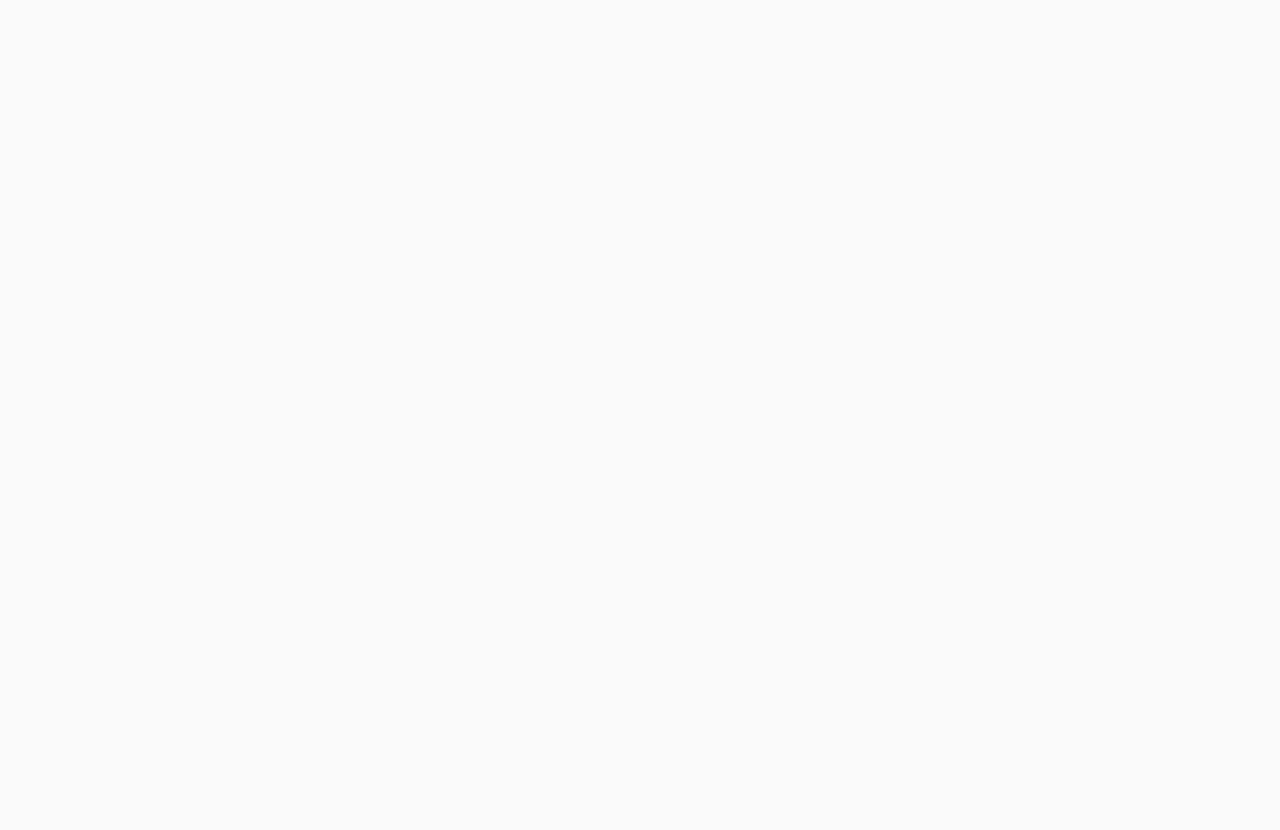
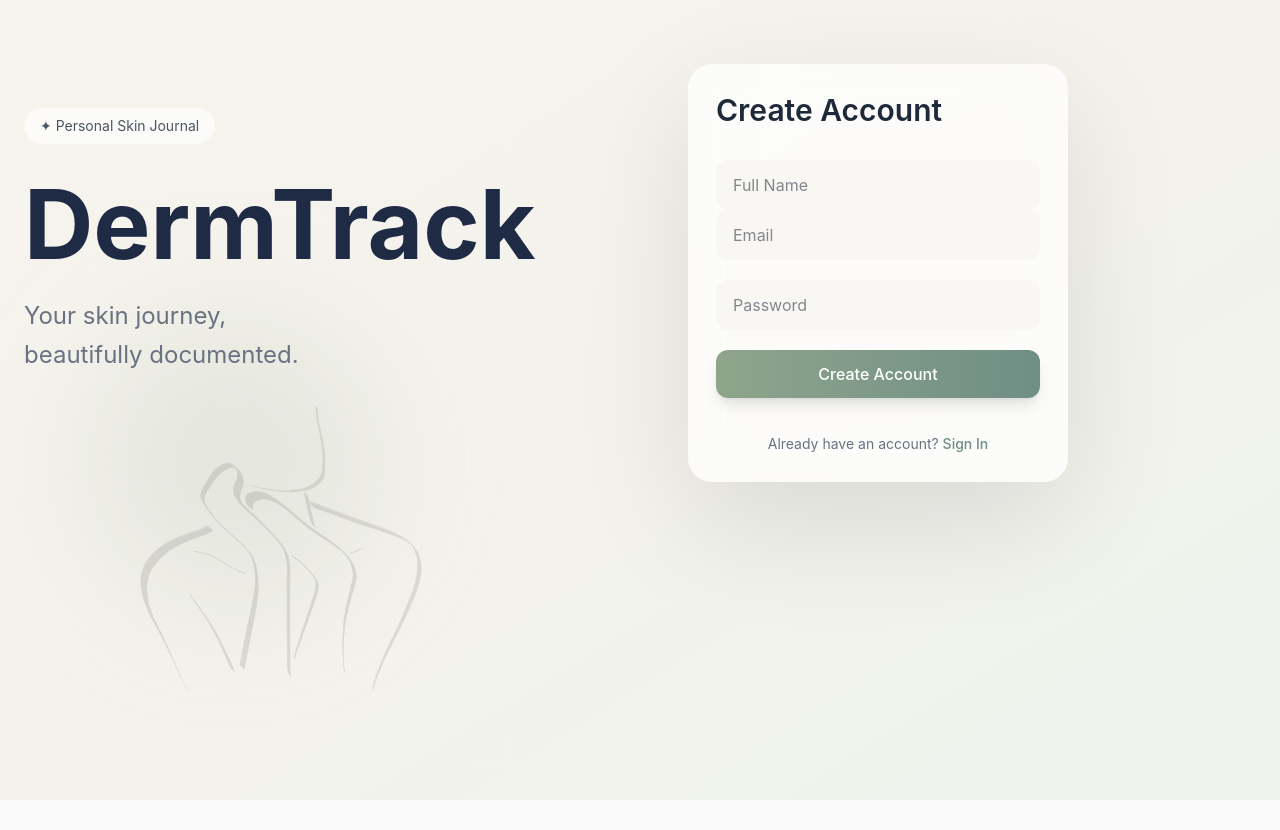
Before and after one commit to Techno-cod/DermTrack, a React app in the folder frontend/: page /register in a window 1280 px wide. Before the commit this address had no page. Before the commit the page ends 800 px from the top, so only its background shows below. Built offline with nearby package versions, Linux system fonts and the light colour scheme; the HTML template or start-up script is replaced by a standard one.

Commit message:
Implement user registration flow and auth navigation

```diff
--- a/frontend/src/App.jsx
+++ b/frontend/src/App.jsx
@@ -2,6 +2,7 @@ import { Routes, Route, Navigate } from "react-router-dom";
 
 import LoginPage from "./pages/LoginPage";
 import Dashboard from "./pages/Dashboard";
+import RegisterPage from "./pages/RegisterPage";
 
 function App() {
   return (
@@ -15,6 +16,10 @@ function App() {
         path="/login"
         element={<LoginPage />}
       />
+      <Route
+       path="/register"
+       element={<RegisterPage />}
+      />
 
       <Route
         path="/dashboard"
--- a/frontend/src/pages/Dashboard.jsx
+++ b/frontend/src/pages/Dashboard.jsx
@@ -1,5 +1,6 @@
 import skin1 from "../assets/skin1.jpg";
 import { useState, useEffect } from "react";
+import { useNavigate } from "react-router-dom";
 import {
   getEntries,
   uploadEntry,
@@ -7,9 +8,17 @@ import {
 function Dashboard() {
   const [acneScore, setAcneScore] = useState(6);
   const [selectedImage, setSelectedImage] = useState(null);
+  const navigate = useNavigate();
   const [selectedImageFile, setSelectedImageFile] = useState(null);
   const [notes, setNotes] = useState("");
   const [entries, setEntries] = useState([]);
+    useEffect(() => {
+  const token = localStorage.getItem("token");
+
+  if (!token) {
+    navigate("/login");
+  }
+}, [navigate]);
   useEffect(() => {
   const fetchEntries = async () => {
     try {
@@ -23,15 +32,11 @@ function Dashboard() {
     }
   };
 
+
   fetchEntries();
 }, []);
   const latestEntry = entries[0];
-  useEffect(() => {
-  localStorage.setItem(
-    "entries",
-    JSON.stringify(entries)
-  );
-}, [entries]);
+
 useEffect(() => {
   console.log(
     "selectedImageFile changed:",
@@ -44,11 +49,28 @@ useEffect(() => {
       <div className="max-w-7xl mx-auto">
 
         {/* Header */}
-        <div className="mb-10">
-          <p className="text-gray-500">Welcome back 👋</p>
+        <div className="mb-10 flex justify-between items-center">
+
+  <div>
+    <p className="text-gray-500">
+      Welcome back 👋
+    </p>
+
     <h1 className="text-5xl font-bold text-[#1F2A44]">
       Your Skin Journey
     </h1>
+  </div>
+
+  <button
+    onClick={() => {
+      localStorage.removeItem("token");
+      navigate("/login");
+    }}
+    className="px-5 py-3 bg-red-500 text-white rounded-xl"
+  >
+    Logout
+  </button>
+
 </div>
 
         {/* Grid */}
@@ -184,21 +206,21 @@ await uploadEntry(
 
   <div className="bg-[#F8F7F3] rounded-xl p-4">
     <p className="text-gray-500 text-sm">
-      Hydration
+        Total Entries
     </p>
 
     <h3 className="text-2xl font-bold text-[#1F2A44]">
-      Good
+        {entries.length}
     </h3>
   </div>
 
   <div className="bg-[#F8F7F3] rounded-xl p-4">
     <p className="text-gray-500 text-sm">
-      Active Concerns
+  Latest Entry
 </p>
 
 <h3 className="text-2xl font-bold text-[#1F2A44]">
-      2
+  {latestEntry ? "Available" : "None"}
 </h3>
   </div>
 
--- a/frontend/src/pages/LoginPage.jsx
+++ b/frontend/src/pages/LoginPage.jsx
@@ -1,5 +1,5 @@
 import { useState } from "react";
-import { useNavigate } from "react-router-dom";
+import { useNavigate, Link } from "react-router-dom";
 import { loginUser } from "../services/authService";
 import womanArt from "../assets/woman.png";
 function LoginPage() {
@@ -111,8 +111,14 @@ function LoginPage() {
 >
   Sign In
 </button>
-            <p className="text-sm text-center text-gray-500 mt-4">
-  New here? <span className="text-[#6F8E85] font-medium">Create account</span>
+     <p className="text-sm text-center text-gray-500 mt-4">
+  New here?{" "}
+  <Link
+    to="/register"
+    className="text-[#6F8E85] font-medium hover:underline"
+  >
+    Create Account
+  </Link>
 </p>
           </div>
         </div>
--- a/frontend/src/pages/RegisterPage.jsx
+++ b/frontend/src/pages/RegisterPage.jsx
@@ -0,0 +1,136 @@
+import { useState } from "react";
+import { useNavigate } from "react-router-dom";
+import { Link } from "react-router-dom";
+import { registerUser } from "../services/authService";
+import womanArt from "../assets/woman.png";
+function RegisterPage() {
+  const [email, setEmail] = useState("");
+  const [password, setPassword] = useState("");
+  const [name, setName] = useState("");
+
+  const navigate = useNavigate();
+  return (
+    <div className="min-h-screen bg-gradient-to-br from-[#F7F4EE] via-[#F4F2EC] to-[#EEF3ED] flex items-start justify-center px-6">
+      <div className="max-w-7xl w-full grid md:grid-cols-2 gap-24 items-center">
+
+
+        {/* Left Section */}
+<div className="relative">
+
+  {/* Decorative Illustration */}
+  <div
+  className="
+    absolute
+    left-16
+    top-52
+    w-72
+    h-72
+    rounded-full
+    bg-[#A6B8A2]/20
+    blur-3xl
+  "
+></div>
+<img
+  src={womanArt}
+  alt="DermTrack"
+  className="
+    absolute
+    left-8
+    top-40
+    w-[450px]
+    opacity-10
+    mix-blend-multiply
+    pointer-events-none
+    select-none
+  "
+/>
+
+  {/* Content */}
+  <div className="relative z-10">
+    <div className="inline-flex items-center px-4 py-2 rounded-full bg-white/60 backdrop-blur-md text-sm text-gray-600 mb-8">
+      ✦ Personal Skin Journal
+    </div>
+
+    <h1 className="text-8xl font-bold text-[#1F2A44] leading-none mb-6">
+      DermTrack
+    </h1>
+
+    <p className="text-2xl text-gray-500 max-w-sm leading-relaxed">
+      Your skin journey,
+      <br />
+      beautifully documented.
+    </p>
+  </div>
+
+</div>
+
+
+        {/* Right Section */}
+        <div className="mt-16 bg-white/70 backdrop-blur-xl rounded-3xl shadow-[0_40px_120px_rgba(0,0,0,0.10)] p-7 max-w-[380px] w-full">
+          <h2 className="text-3xl font-semibold mb-8 text-gray-800">
+            Create Account
+          </h2>
+         <input
+  type="text"
+  placeholder="Full Name"
+  value={name}
+  onChange={(e) => setName(e.target.value)}
+  className="w-full bg-[#F8F7F3] border border-transparent rounded-xl px-4 py-3 outline-none focus:ring-2 focus:ring-[#95A78D]"
+/>
+
+          <div className="space-y-5">
+            <input
+              type="email"
+              placeholder="Email"
+              value={email}
+              onChange={(e) => setEmail(e.target.value)}
+               className="w-full bg-[#F8F7F3] border border-transparent rounded-xl px-4 py-3 outline-none focus:ring-2 focus:ring-[#95A78D]"
+               />
+
+            <input
+  type="password"
+  placeholder="Password"
+  value={password}
+  onChange={(e) => setPassword(e.target.value)}
+  className="w-full bg-[#F8F7F3] border border-transparent rounded-xl px-4 py-3 outline-none focus:ring-2 focus:ring-[#95A78D]"
+/>
+            <button
+  onClick={async () => {
+    try {
+      await registerUser(
+  name,
+  email,
+  password
+);
+
+alert("Account created successfully!");
+
+navigate("/login");
+    } catch (error) {
+      alert(
+        error.response?.data?.message ||
+        "Login failed"
+      );
+    }
+  }}
+  className="w-full bg-gradient-to-r from-[#8FA58B] to-[#6F8E85] text-white py-3 rounded-xl font-medium shadow-lg hover:opacity-90 transition"
+>
+  Create Account
+</button>
+  <p className="text-sm text-center text-gray-500 mt-4">
+  Already have an account?{" "}
+  <Link
+    to="/login"
+    className="text-[#6F8E85] font-medium hover:underline"
+  >
+    Sign In
+  </Link>
+</p>
+          </div>
+        </div>
+
+      </div>
+    </div>
+  );
+}
+export default RegisterPage;
--- a/frontend/src/services/authService.js
+++ b/frontend/src/services/authService.js
@@ -13,3 +13,19 @@ export const loginUser = async (email, password) => {
 
   return response.data;
 };
+export const registerUser = async (
+  name,
+  email,
+  password
+) => {
+  const response = await axios.post(
+    `${API_URL}/register`,
+    {
+      name,
+      email,
+      password,
+    }
+  );
+
+  return response.data;
+};
```
Also changed, not shown: 1 other file (tests, documents, lock files or other folders). Lines whose indentation alone changed are shown as unchanged.
